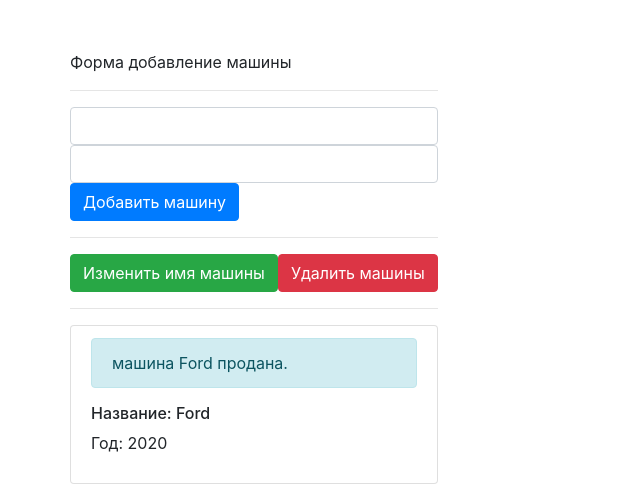
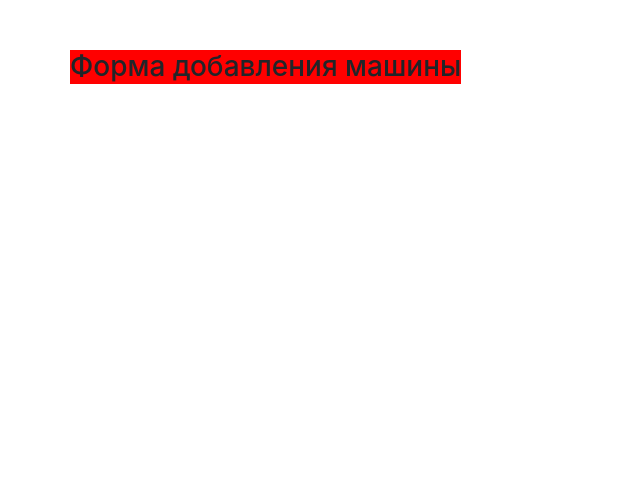
Before and after one commit to maxvanny2010/theory, an Angular app in the folder theoryapp/: page / in a window 1280 px wide. Shown: the top 490 px of the page, without its empty margins (0-640 px from the left). Built offline with nearby package versions, Linux system fonts and the light colour scheme.

Commit message:
directive block4

```diff
--- a/theoryapp/src/app/app.component.html
+++ b/theoryapp/src/app/app.component.html
@@ -10,7 +10,8 @@
       <!--<app-ifelse></app-ifelse>-->
       <!--<app-for></app-for>-->
       <!--<app-trucks></app-trucks>-->
-      <app-flies></app-flies>
+      <!--<app-flies></app-flies>-->
+      <app-direct></app-direct>
     </div>
   </div>
 </div>
--- a/theoryapp/src/app/app.module.ts
+++ b/theoryapp/src/app/app.module.ts
@@ -15,6 +15,8 @@ import { TruckComponent } from './truck/truck.component';
 import { FlyComponent } from './fly/fly.component';
 import { FliesComponent } from './flies/flies.component';
 import { AddFlyComponent } from './add-fly/add-fly.component';
+import { MyDirectiveDirective } from './directives/my-directive.directive';
+import { DirectComponent } from './direct/direct.component';
 
 @NgModule({
   declarations: [
@@ -29,7 +31,9 @@ import { AddFlyComponent } from './add-fly/add-fly.component';
     TruckComponent,
     FliesComponent,
     AddFlyComponent,
-    FlyComponent
+    FlyComponent,
+    MyDirectiveDirective,
+    DirectComponent
   ],
     imports: [
         BrowserModule,
--- /dev/null
+++ b/theoryapp/src/app/direct/direct.component.html
@@ -0,0 +1 @@
+<h3 appMyDirective>Форма добавления машины</h3>
--- /dev/null
+++ b/theoryapp/src/app/direct/direct.component.ts
@@ -0,0 +1,15 @@
+import { Component, OnInit } from '@angular/core';
+
+@Component({
+  selector: 'app-direct',
+  templateUrl: './direct.component.html',
+  styleUrls: ['./direct.component.css']
+})
+export class DirectComponent implements OnInit {
+
+  constructor() { }
+
+  ngOnInit(): void {
+  }
+
+}
--- /dev/null
+++ b/theoryapp/src/app/directives/my-directive.directive.ts
@@ -0,0 +1,16 @@
+import {Directive, ElementRef, OnInit} from '@angular/core';
+
+@Directive({
+  selector: '[appMyDirective]'
+})
+export class MyDirectiveDirective implements OnInit{
+
+  constructor(private element: ElementRef) {
+  }
+
+  ngOnInit(): void {
+    console.log(this.element);
+    this.element.nativeElement.style.backgroundColor = 'red';
+  }
+
+}
```
Also changed, not shown: theoryapp/img/directive block4.png (added), theoryapp/src/app/direct/direct.component.css (added).
